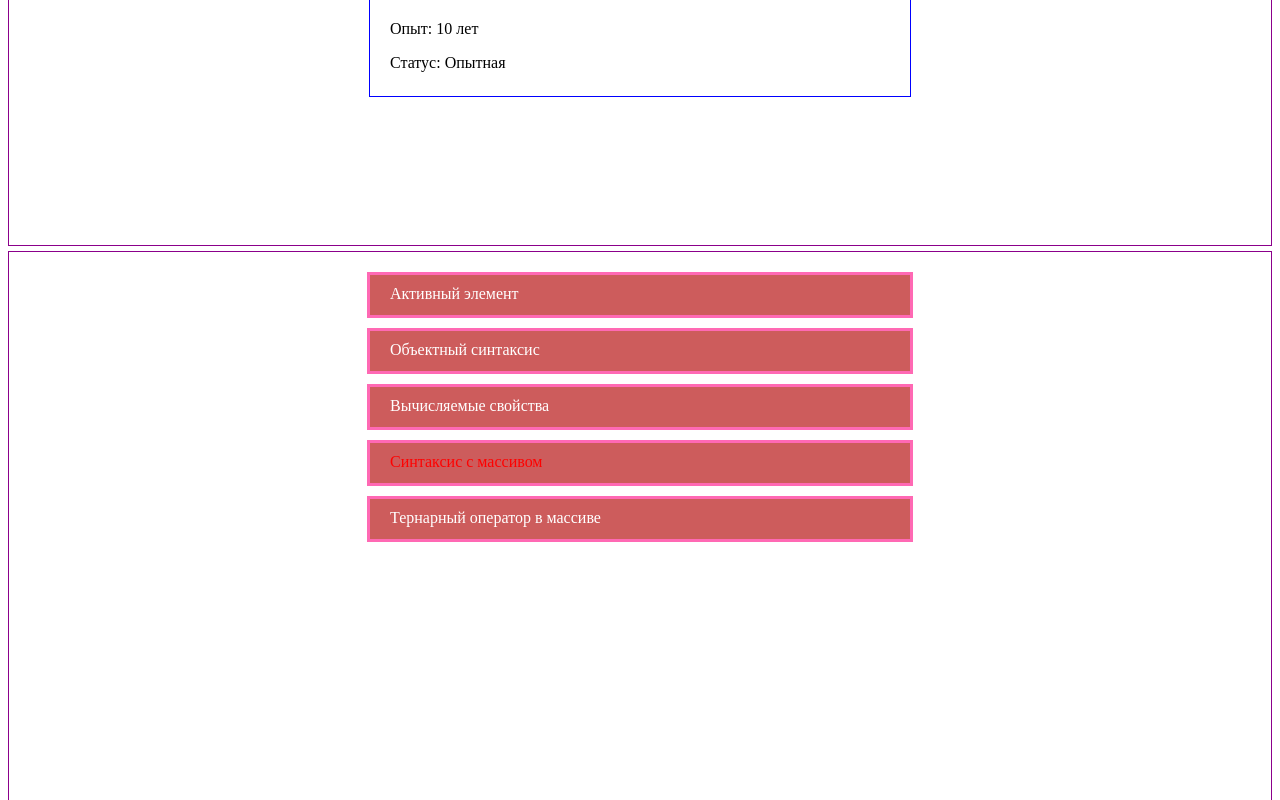
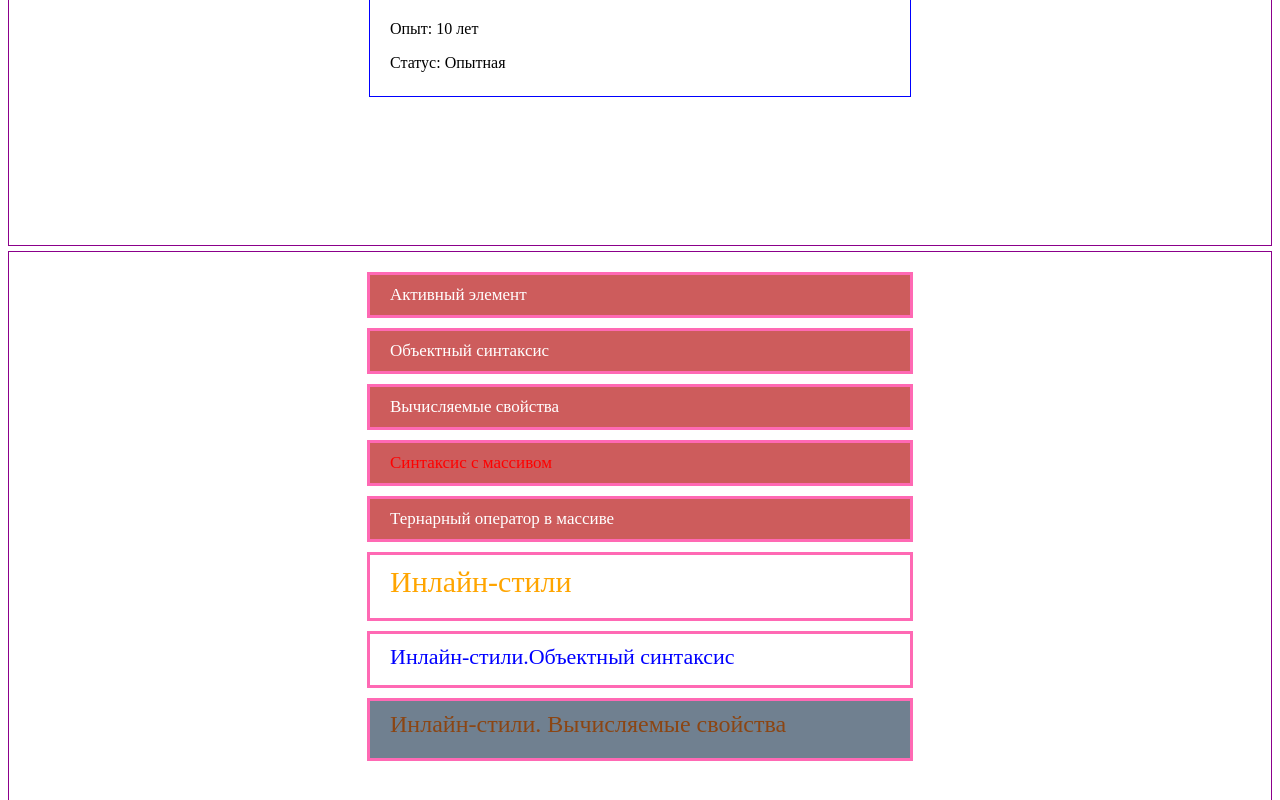
Before and after one commit to innamagkeeva/vue_components, a Vue app: page / in a window 1280 px wide. Shown: the part 604-1404 px from the top of the page. Built offline with nearby package versions, Linux system fonts and the light colour scheme; the HTML template or start-up script is replaced by a standard one.

Commit message:
работа со стилями

```diff
--- a/src/components/ClassesAndStyles.vue
+++ b/src/components/ClassesAndStyles.vue
@@ -1,8 +1,5 @@
 <script setup lang="ts">
 import { reactive, ref, computed } from 'vue'
-
-type BasActiveClothing = true | false
-type BasHasError = boolean
 
 interface ErrorType {
   type: string
@@ -13,10 +10,15 @@ interface BasClassObject {
   activeClothing: boolean
   'text-danger': boolean
 }
+interface BasStyleObject {
+  color: string
+  fontSize: string
+  height: string
+}
 
-const isActiveClothing = ref<BasActiveClothing>(true)
+const isActiveClothing = ref<boolean>(true)
 const error = ref<ErrorType | null>(null)
-const hasError = ref<BasHasError>(false)
+const hasError = ref<boolean>(false)
 const clothClass = ref('cloth')
 const activeClothingClass = ref('activeClothing')
 const errorClass = ref('text-danger')
@@ -31,6 +33,29 @@ const objectClass = computed<BasClassObject>(() => ({
   cloth: true,
   activeClothing: isActiveClothing.value,
   'text-danger': error.value?.type === 'fatal',
+}))
+
+const activeColor = ref<string>('orange')
+const fontSize = ref<number>(30)
+const height = ref<number>(43)
+
+//ВОПРОС: почему в стилях тип вставляется в reactive, а в классах в сонстанту? Это я определила методом тыка, потому что как в классе - выдавало ошибку.
+const styleObject = reactive<BasStyleObject>({
+  color: 'blue',
+  fontSize: '22px',
+  height: '31px',
+})
+
+const colorComputed = ref<string>('saddlebrown')
+const fontSizeComputed = ref<string>('24px')
+const heightComputed = ref<string>('37px')
+const backgroundColorComputed = ref<string>('slategray')
+
+const computedStyle = computed(() => ({
+  color: colorComputed.value,
+  fontSize: fontSizeComputed.value,
+  height: heightComputed.value,
+  backgroundColor: backgroundColorComputed.value,
 }))
 </script>
 
@@ -49,11 +74,30 @@ const objectClass = computed<BasClassObject>(() => ({
   >
     Тернарный оператор в массиве
   </div>
+  <div
+    class="cloth"
+    :style="{ color: activeColor, fontSize: fontSize + 'px', height: height + 'px' }"
+  >
+    Инлайн-стили
+  </div>
+  <div
+    class="cloth"
+    :style="styleObject"
+  >
+    Инлайн-стили.Объектный синтаксис
+  </div>
+  <div
+    class="cloth"
+    :style="computedStyle"
+  >
+    Инлайн-стили. Вычисляемые свойства
+  </div>
 </template>
 <style scoped>
 .cloth {
   width: 500px;
   height: 20px;
+  font-size: 17px;
   border: 3px solid hotpink;
   margin: 0 auto;
   padding: 10px 20px;
```
